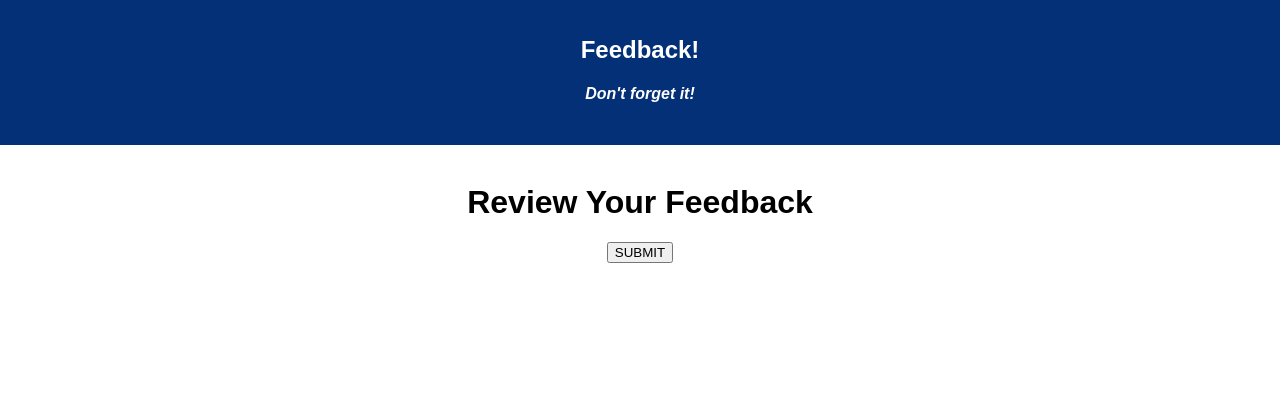
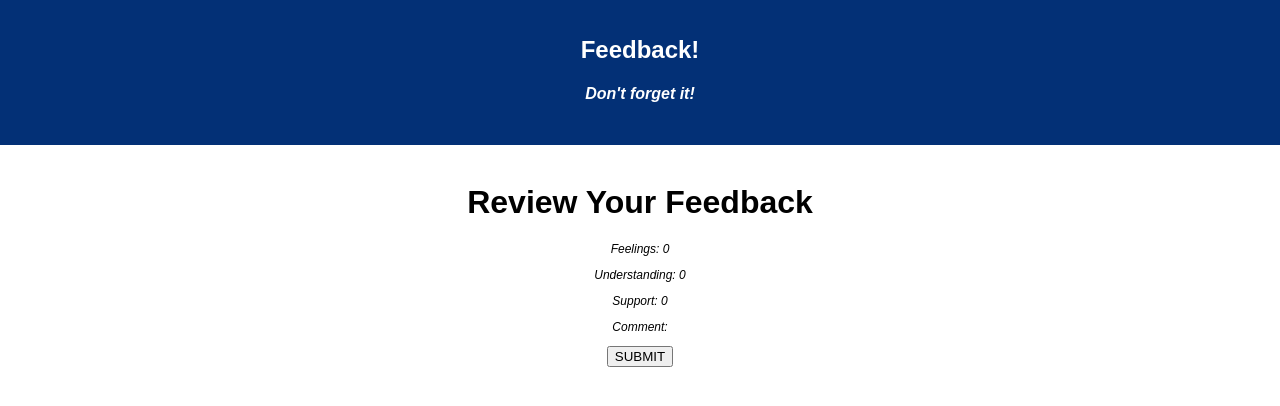
Before and after one commit to ellensaylor8/feedbackForm, a React (Create React App) app: page /#/review in a window 1280 px wide. Shown: the top 406 px of the page. Built offline with nearby package versions, Linux system fonts and the light colour scheme.

Commit message:
store is storing payloads coming through feedback reducer but is one step behind submits

```diff
--- a/src/components/App/Comments/Comments.js
+++ b/src/components/App/Comments/Comments.js
@@ -12,6 +12,7 @@ class Comments extends Component {
         const comment = this.state.supported
         this.props.dispatch({type: 'SET_COMMENT', payload: comment});
         this.props.history.push('/review')
+        console.log('Comment', this.props.store)
     }
 
     updateForm = (key) => (event) => {
--- a/src/components/App/Review/Review.js
+++ b/src/components/App/Review/Review.js
@@ -5,14 +5,18 @@ import mapStoreToProps from '../../modules/mapStoreToProps';
 class Review extends Component {
 
     submitHandler = () => {
-
+        //post request to database once submit is selected
+        //up to this point everything has been stored in store
     }
 
     render() {
         return (
             <div>
                 <h1>Review Your Feedback</h1>
-
+                <p>Feelings: {this.props.store.feedbackReducer.feelingToday}</p>
+                <p>Understanding: {this.props.store.feedbackReducer.understandingContent}</p>
+                <p>Support: {this.props.store.feedbackReducer.supported}</p>
+                <p>Comment: {this.props.store.feedbackReducer.comment}</p>
                 <button onClick={this.submitHandler}>SUBMIT</button>
             </div>
         )
--- a/src/components/App/Supported/Supported.js
+++ b/src/components/App/Supported/Supported.js
@@ -14,6 +14,7 @@ class Supported extends Component {
         const supportedRating = this.state.supported
         this.props.dispatch({type: 'SET_SUPPORTED', payload: supportedRating});
         this.props.history.push('/comments')
+        console.log('SUPPORTED', this.props.store)
     }
 
     updateForm = (key) => (event) => {
--- a/src/components/App/UnderstandingContent/UnderstandingContent.js
+++ b/src/components/App/UnderstandingContent/UnderstandingContent.js
@@ -14,7 +14,7 @@ class UnderstandingContent extends Component {
         const understandingRating = this.state.understandingContent
         this.props.dispatch({type: 'SET_UNDERSTANDING', payload: understandingRating});
         this.props.history.push('/supported')
-        console.log(this.props.store);
+        console.log('Understanding Content', this.props.store);
     }
 
     updateForm = (key) => (event) => {
```
